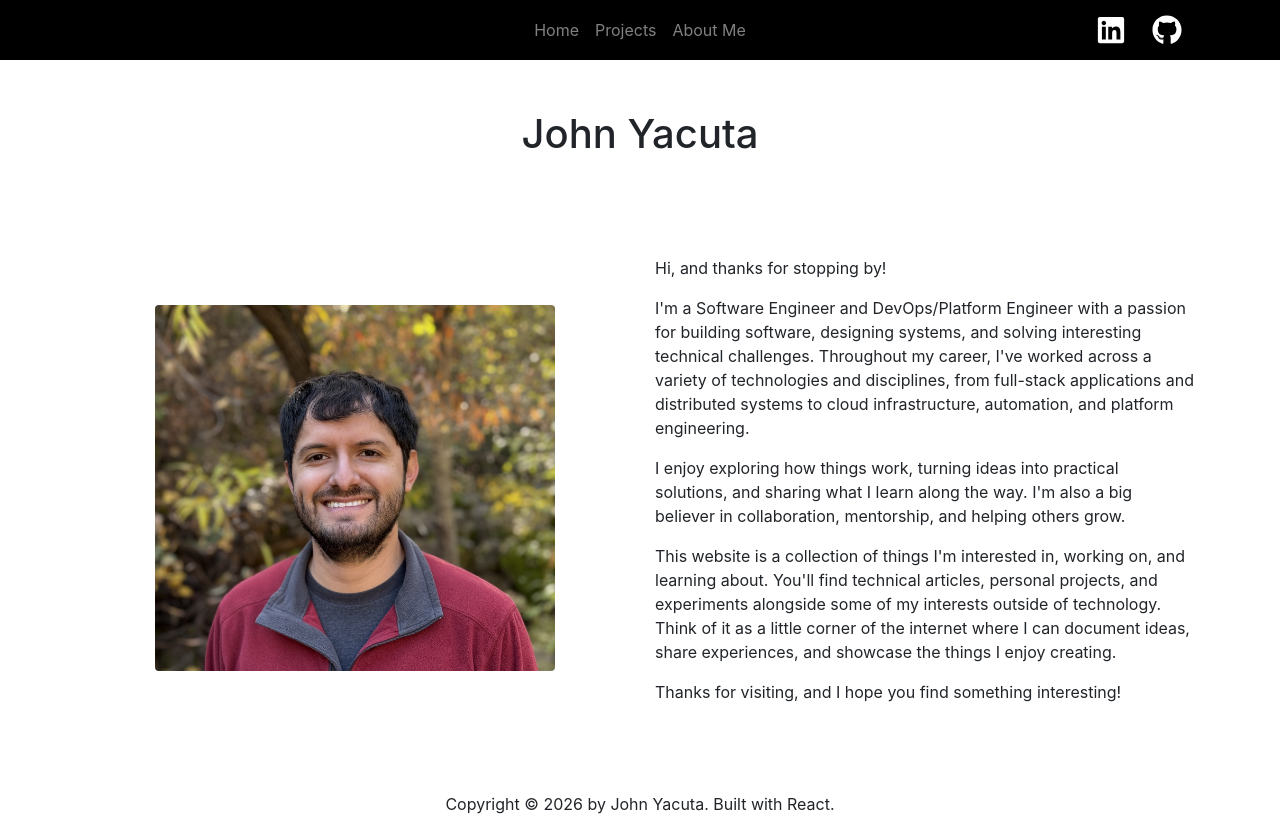
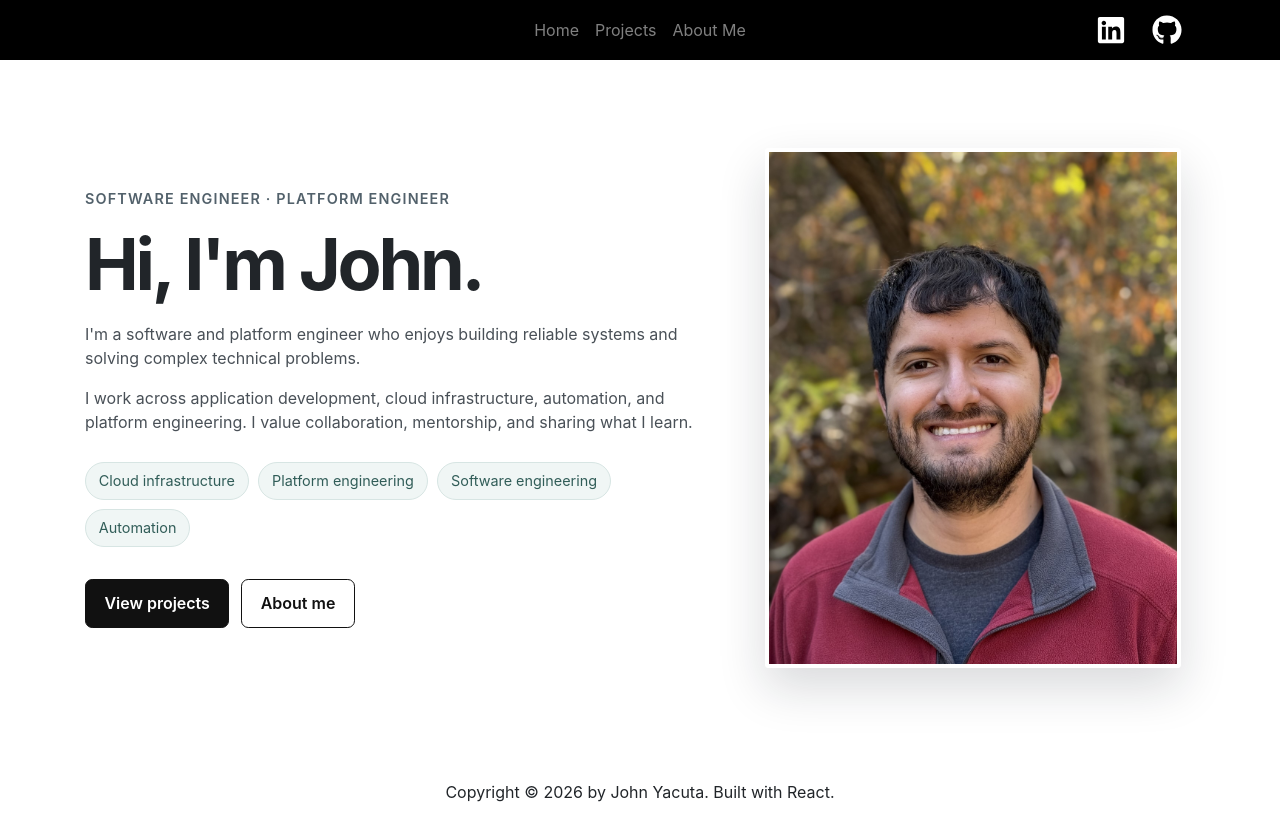
Before and after one commit to johnyacuta/johnyacuta.github.io, a React (Vite) app: page /#/ in a window 1280 px wide. Built offline with nearby package versions, Linux system fonts and the light colour scheme.

Commit message:
Polished the home page

```diff
--- a/src/App.css
+++ b/src/App.css
@@ -3,6 +3,7 @@
   min-height: 100vh;
   flex-direction: column;
   text-align: center;
+  font-family: var(--site-font-family);
 }
 
 .app-content {
--- a/src/index.css
+++ b/src/index.css
@@ -1,8 +1,12 @@
+:root {
+  --site-font-family: -apple-system, BlinkMacSystemFont, 'Segoe UI', 'Roboto',
+    'Oxygen', 'Ubuntu', 'Cantarell', 'Fira Sans', 'Droid Sans', 'Helvetica Neue',
+    sans-serif;
+}
+
 body {
   margin: 0;
-  font-family: -apple-system, BlinkMacSystemFont, 'Segoe UI', 'Roboto', 'Oxygen',
-    'Ubuntu', 'Cantarell', 'Fira Sans', 'Droid Sans', 'Helvetica Neue',
-    sans-serif;
+  font-family: var(--site-font-family);
   -webkit-font-smoothing: antialiased;
   -moz-osx-font-smoothing: grayscale;
 }
--- a/src/pages/home/home.css
+++ b/src/pages/home/home.css
@@ -1,3 +1,111 @@
+.home-container {
+  max-width: 1200px;
+}
+
+.home-hero {
+  min-height: min(74vh, 48rem);
+  padding: clamp(2.5rem, 7vw, 5.5rem) 0;
+  text-align: left;
+}
+
+.home-copy-column {
+  max-width: 100%;
+}
+
+.home-eyebrow {
+  margin-bottom: 1rem;
+  color: #52616b;
+  font-size: 0.9rem;
+  font-weight: 600;
+  letter-spacing: 0.08em;
+  text-transform: uppercase;
+}
+
+.home-title {
+  margin: 0 0 1.25rem;
+  font-size: clamp(2.75rem, 6vw, 4.5rem);
+  font-weight: 700;
+  letter-spacing: -0.045em;
+  line-height: 1.05;
+}
+
+.home-intro {
+  max-width: 42rem;
+  color: #495057;
+  font-size: 1rem;
+  line-height: 1.5;
+}
+
+.home-intro p:last-child {
+  margin-bottom: 0;
+}
+
+.home-focus-areas {
+  display: flex;
+  flex-wrap: wrap;
+  gap: 0.6rem;
+  margin-top: 1.75rem;
+}
+
+.home-focus-areas span {
+  padding: 0.45rem 0.8rem;
+  border: 1px solid #d7e5e3;
+  border-radius: 999px;
+  background: #f0f6f5;
+  color: #315d58;
+  font-size: 0.9rem;
+}
+
+.home-actions {
+  display: flex;
+  flex-wrap: wrap;
+  gap: 0.75rem;
+  margin-top: 2rem;
+}
+
+.home-action {
+  display: inline-flex;
+  min-height: 2.9rem;
+  align-items: center;
+  justify-content: center;
+  padding: 0.7rem 1.15rem;
+  border: 1px solid #111;
+  border-radius: 0.45rem;
+  font-weight: 600;
+  text-decoration: none;
+  transition: background-color 150ms ease, color 150ms ease, transform 150ms ease;
+}
+
+.home-action:hover {
+  transform: translateY(-1px);
+  text-decoration: none;
+}
+
+.home-action:focus-visible {
+  outline: 3px solid #86b7fe;
+  outline-offset: 3px;
+}
+
+.home-action-primary {
+  background: #111;
+  color: #fff;
+}
+
+.home-action-primary:hover {
+  background: #343a40;
+  color: #fff;
+}
+
+.home-action-secondary {
+  background: #fff;
+  color: #111;
+}
+
+.home-action-secondary:hover {
+  background: #f1f3f5;
+  color: #111;
+}
+
 .home-image-column {
   display: flex;
   justify-content: center;
@@ -5,23 +113,31 @@
 }
 
 .home-profile-image {
-  width: 25rem;
+  width: min(100%, 26rem);
   max-width: 100%;
-  height: auto;
-  margin: 3rem 0;
+  aspect-ratio: 4 / 5;
+  object-fit: cover;
+  border: 4px solid #fff;
+  border-radius: 1.25rem !important;
+  box-shadow: 0 1.25rem 3rem rgba(17, 24, 39, 0.16);
 }
 
-.home-copy-column {
-  max-width: 100%;
-  margin: 3rem 0;
+@media (max-width: 991.98px) {
+  .home-hero {
+    min-height: 0;
+  }
+
+  .home-image-column {
+    margin-top: 2.5rem;
+  }
+
+  .home-profile-image {
+    width: min(100%, 23rem);
+  }
 }
 
-@media (max-width: 767.98px) {
-  .home-profile-image {
-    margin: 1.5rem 0;
-  }
-
-  .home-copy-column {
-    margin-top: 1rem;
+@media (prefers-reduced-motion: reduce) {
+  .home-action {
+    transition: none;
   }
 }
--- a/src/pages/home/index.jsx
+++ b/src/pages/home/index.jsx
@@ -2,28 +2,43 @@ import Container from 'react-bootstrap/Container';
 import Image from 'react-bootstrap/Image';
 import Row from 'react-bootstrap/Row';
 import Col from 'react-bootstrap/Col';
+import { Link } from 'react-router-dom';
 import HomeContent, { title } from './index.mdx';
 import './home.css';
 
 function Home() {
   return (
-    <Container>
-      <Row className="justify-content-md-center">
-        <h1 style={{ marginTop: 50, marginBottom: 50, width: '50rem' }}>{title}</h1>
-      </Row>
-      <Row className="home-content-row">
-        <Col md={6} className="home-image-column">
+    <Container className="home-container">
+      <Row className="home-hero align-items-center">
+        <Col lg={7} className="home-copy-column">
+          <p className="home-eyebrow">Software Engineer · Platform Engineer</p>
+          <h1 className="home-title">{title}</h1>
+          <div className="home-intro text-left">
+            <HomeContent />
+          </div>
+          <div className="home-focus-areas" aria-label="Areas of focus">
+            <span>Cloud infrastructure</span>
+            <span>Platform engineering</span>
+            <span>Software engineering</span>
+            <span>Automation</span>
+          </div>
+          <div className="home-actions">
+            <Link className="home-action home-action-primary" to="/projects">
+              View projects
+            </Link>
+            <Link className="home-action home-action-secondary" to="/about-me">
+              About me
+            </Link>
+          </div>
+        </Col>
+        <Col lg={5} className="home-image-column">
           <Image
             src="/john-profile.JPG"
             rounded
             fluid
             className="home-profile-image"
+            alt="John Yacuta"
           />
-        </Col>
-        <Col md={6} className="home-copy-column">
-          <div className="text-left">
-            <HomeContent />
-          </div>
         </Col>
       </Row>
     </Container>
--- a/src/pages/home/index.mdx
+++ b/src/pages/home/index.mdx
@@ -1,11 +1,5 @@
-export const title = 'John Yacuta';
+export const title = "Hi, I'm John.";
 
-Hi, and thanks for stopping by!
+I'm a software and platform engineer who enjoys building reliable systems and solving complex technical problems.
 
-I'm a Software Engineer and DevOps/Platform Engineer with a passion for building software, designing systems, and solving interesting technical challenges. Throughout my career, I've worked across a variety of technologies and disciplines, from full-stack applications and distributed systems to cloud infrastructure, automation, and platform engineering.
-
-I enjoy exploring how things work, turning ideas into practical solutions, and sharing what I learn along the way. I'm also a big believer in collaboration, mentorship, and helping others grow.
-
-This website is a collection of things I'm interested in, working on, and learning about. You'll find technical articles, personal projects, and experiments alongside some of my interests outside of technology. Think of it as a little corner of the internet where I can document ideas, share experiences, and showcase the things I enjoy creating.
-
-Thanks for visiting, and I hope you find something interesting!
+I work across application development, cloud infrastructure, automation, and platform engineering. I value collaboration, mentorship, and sharing what I learn.
```
